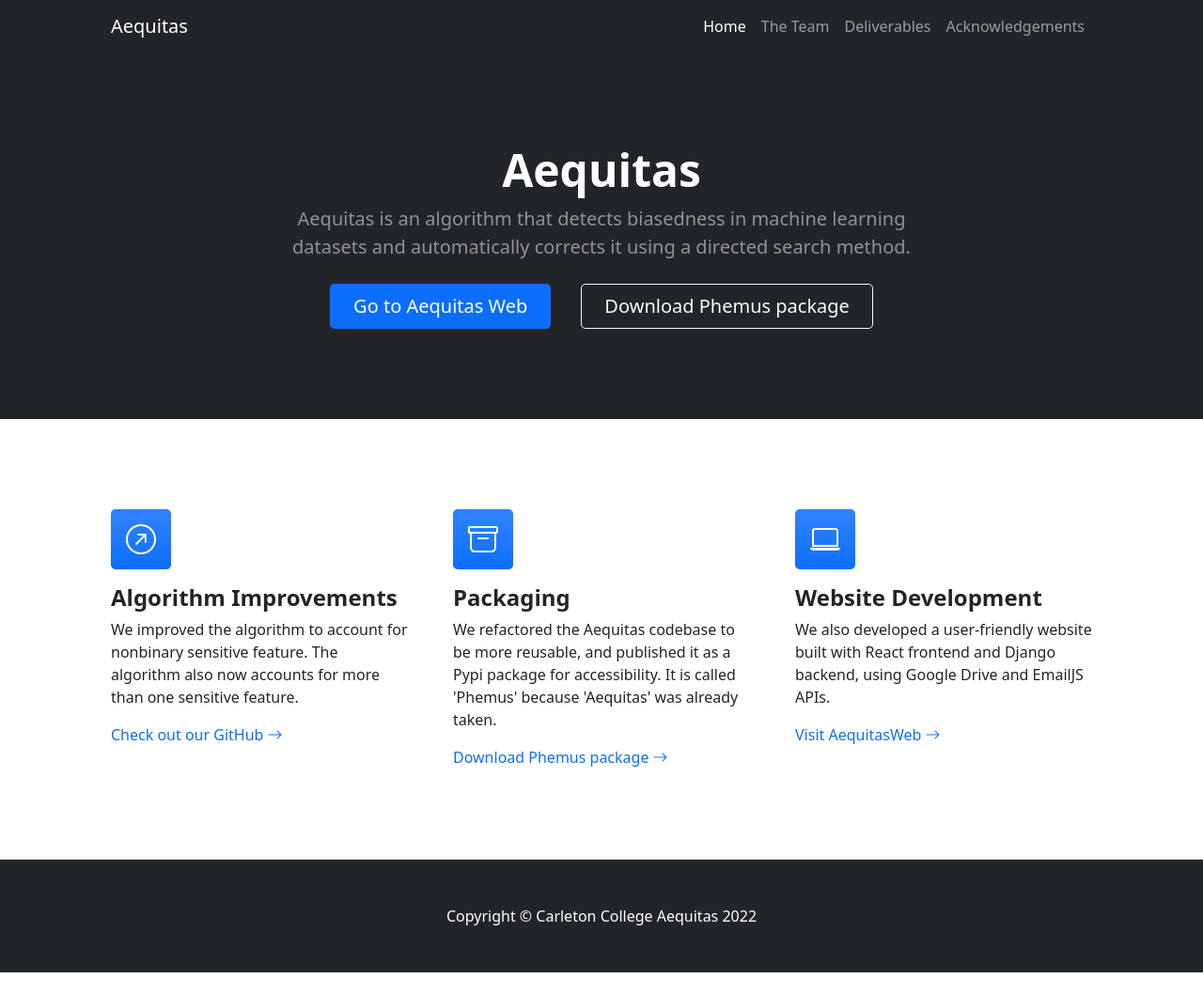
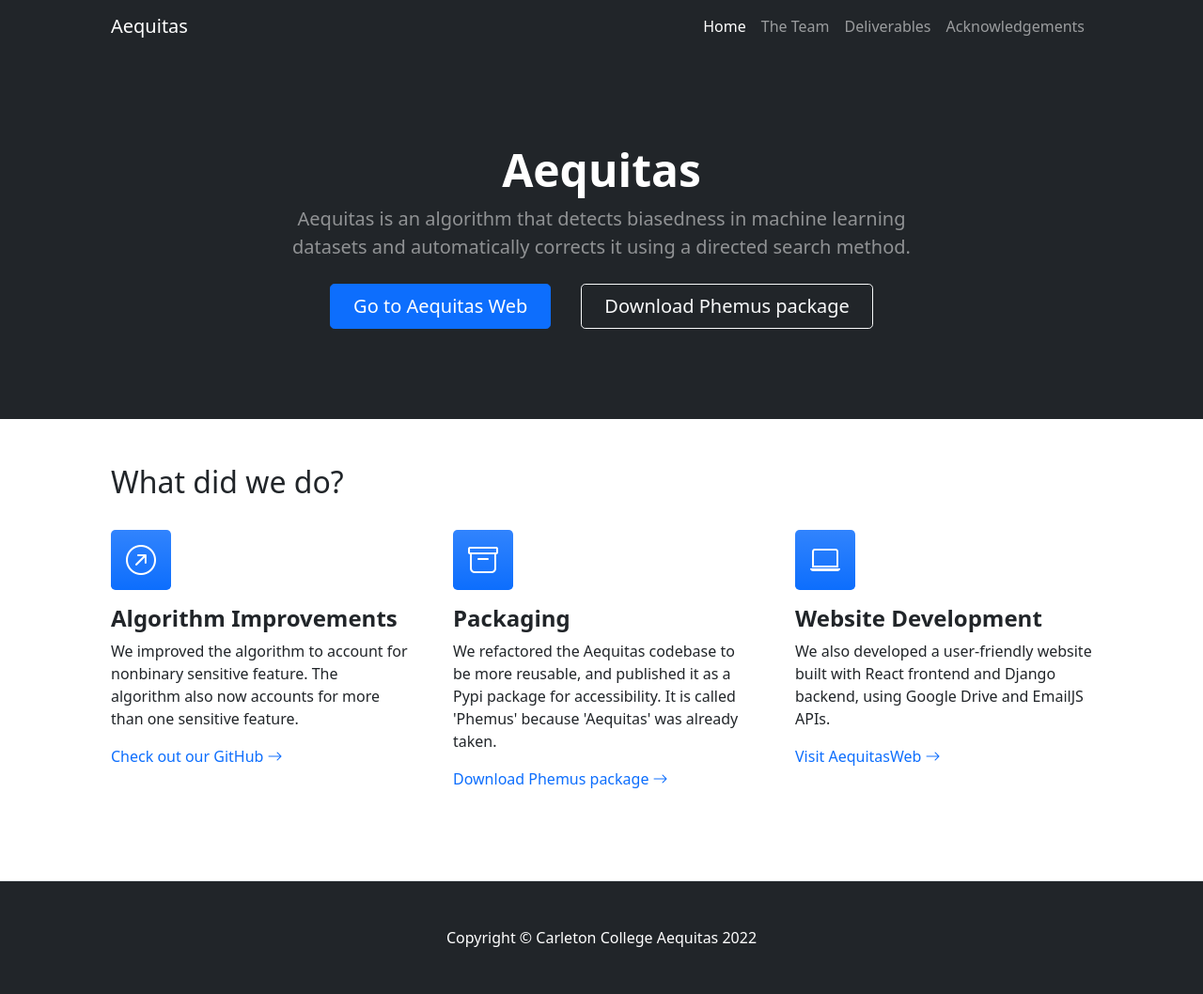
Before and after one commit to yemi33/Aequitas-Final-Archive-Website, a plain HTML site: page index.html in a window 1280 px wide. Shown: the whole page at 94% size. Before the commit the page ends 1035 px from the top, so only its background shows below. Drawn offline with nearby package versions, Linux system fonts and the light colour scheme.

Commit message:
adding what did we do

```diff
--- a/index.html
+++ b/index.html
@@ -55,7 +55,8 @@
     </header>
     <!-- Features section-->
     <section class="py-5 border-bottom" id="features">
-        <div class="container px-5 my-5">
+        <div class="container px-5 mb-5">
+            <div class="h2">What did we do?</div><br/>
             <div class="row gx-5">
                 <div class="col-lg-4 mb-5 mb-lg-0">
                     <div class="feature bg-primary bg-gradient text-white rounded-3 mb-3"><i class="bi bi-arrow-up-right-circle"></i>
```
